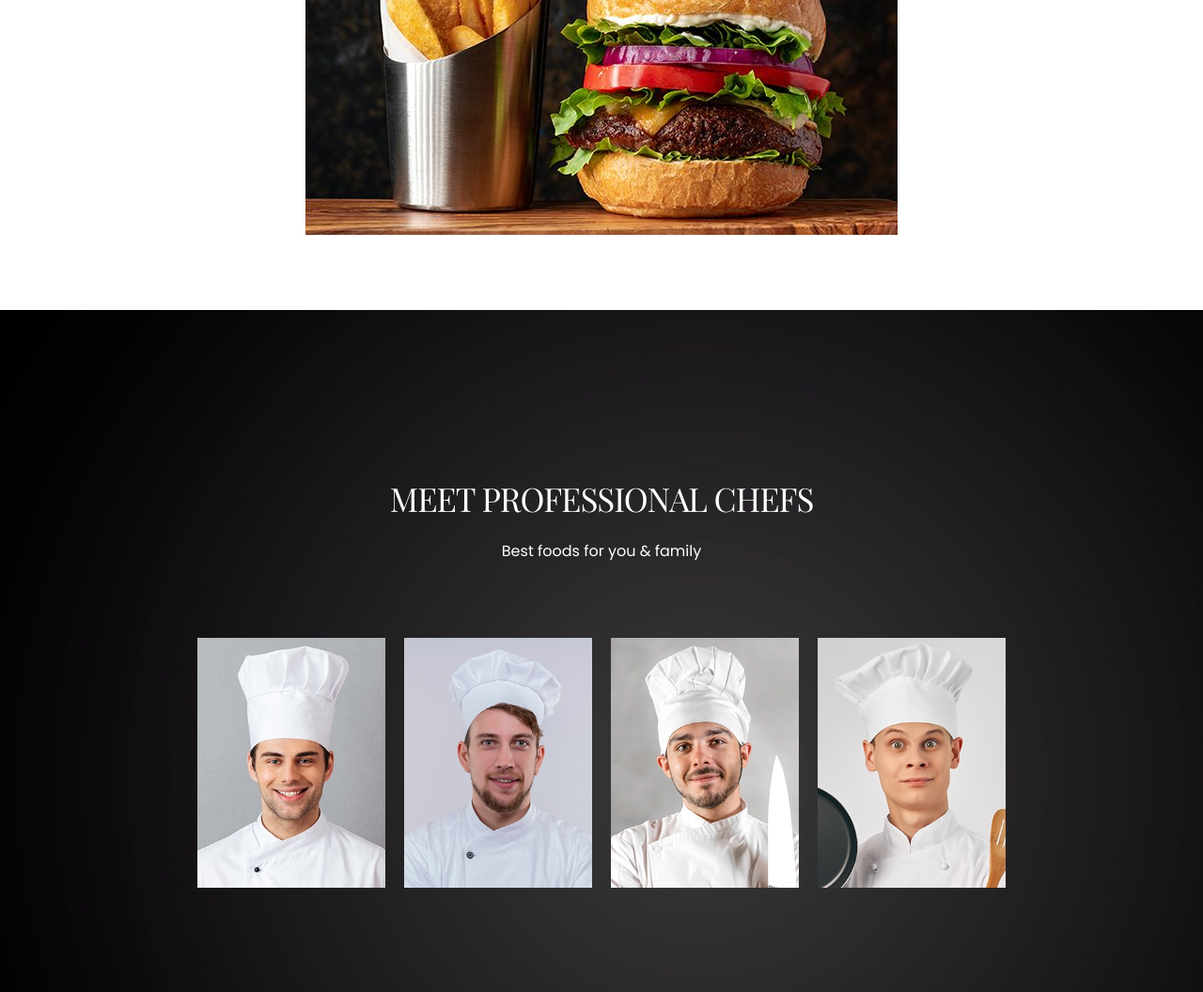
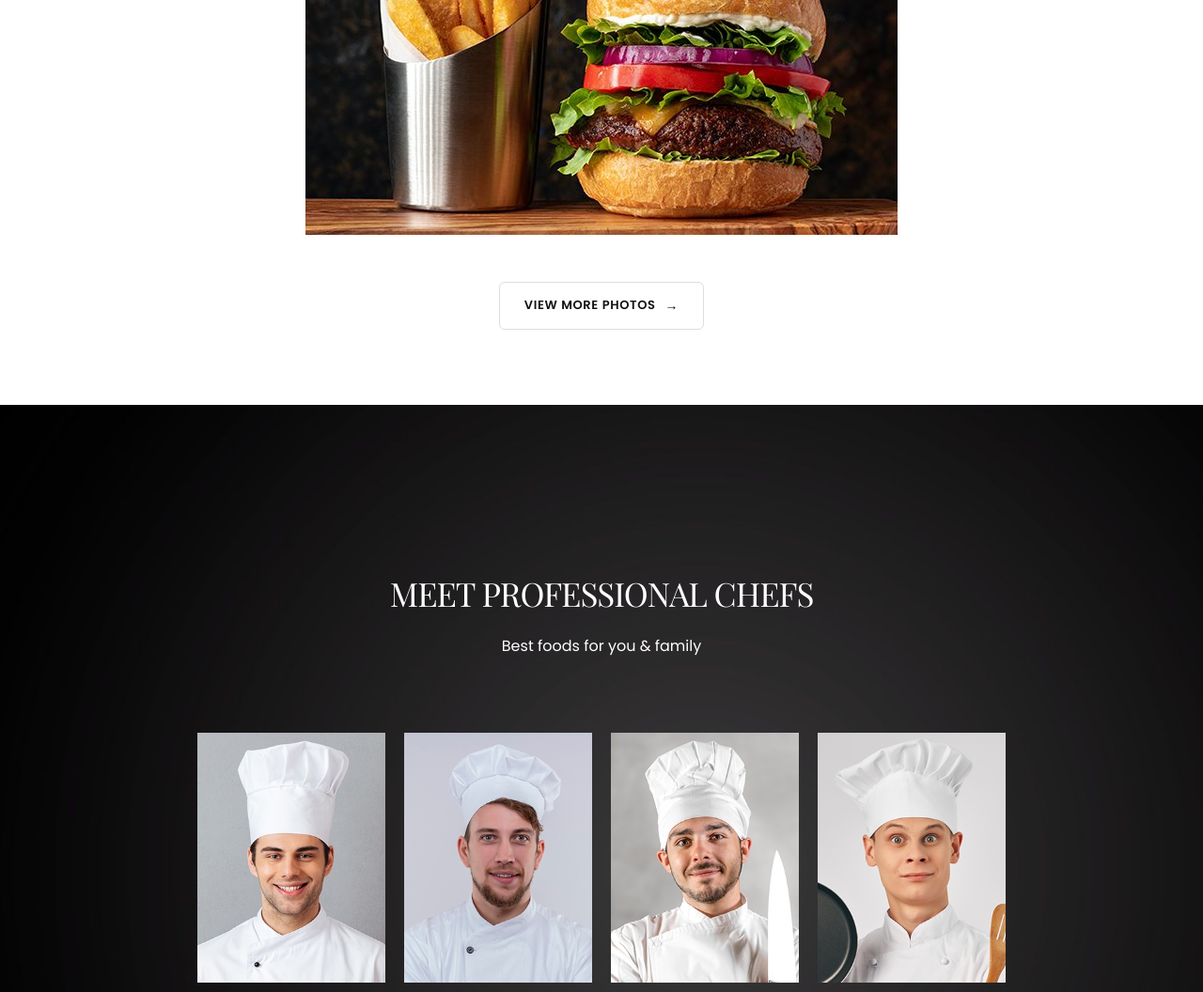
Before and after one commit to luciemtro/Kababi, a website: page index.html in a window 1280 px wide. Shown: the part 5524-6580 px from the top of the page at 94% size. Drawn offline with nearby package versions, Linux system fonts and the light colour scheme; a web font is replaced by a local one.

Commit message:
Add button view more photos in section gallery

```diff
--- a/index.html
+++ b/index.html
@@ -334,6 +334,9 @@
             </div>
           </div>
         </div>
+        <button class="view-more">
+          View more photos <span class="arrow">→</span>
+        </button>
       </div>
     </section>
 
--- a/scss/sections/_gallery.scss
+++ b/scss/sections/_gallery.scss
@@ -8,7 +8,41 @@
   .container {
     display: flex;
     flex-direction: column;
+    align-items: center;
     gap: 50px;
+    .view-more {
+      display: inline-flex;
+      align-items: center;
+      justify-content: center;
+      gap: 10px;
+      width: auto;
+      padding: 14px 26px;
+      background-color: #fff;
+      border: 1px solid #ddd; // contour gris clair
+      border-radius: 6px;
+      font-family: "Poppins", sans-serif;
+      font-size: 13px;
+      font-weight: 600;
+      letter-spacing: 0.05em;
+      text-transform: uppercase;
+      color: #111;
+      cursor: pointer;
+      transition: all 0.3s ease;
+
+      .arrow {
+        transition: transform 0.3s ease;
+        font-size: 14px;
+      }
+
+      &:hover {
+        border-color: #c8a96a; // ton doré
+        color: #c8a96a;
+
+        .arrow {
+          transform: translateX(4px);
+        }
+      }
+    }
 
     .section-header {
       text-align: center;
```
Also changed, not shown: css/style.css, 1 other file.
